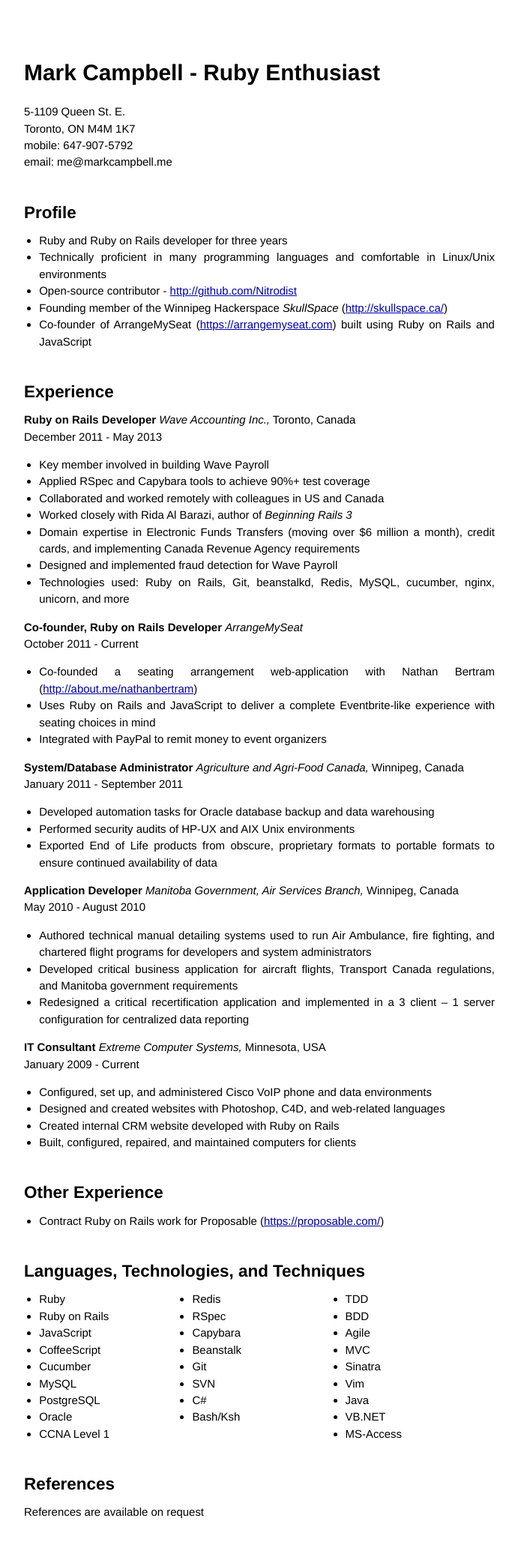
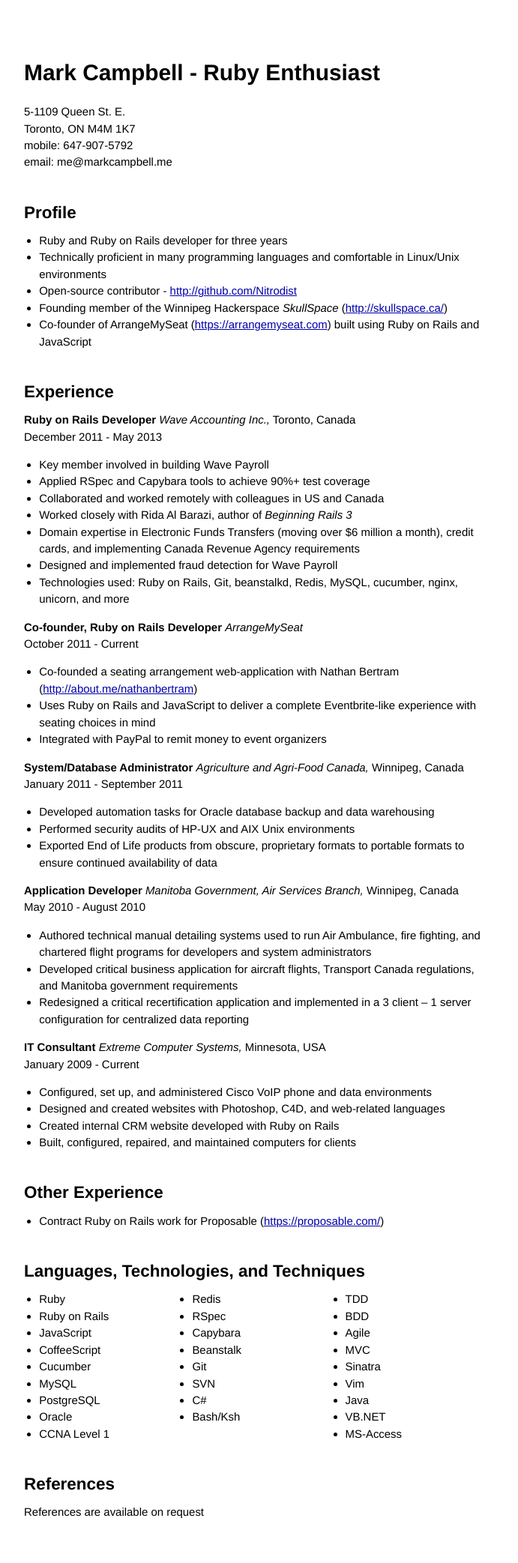
Before and after one commit to Nitrodist/markcampbell.me, a Jekyll site: the page built from resume.markdown, in a window 1280 px wide. Shown: the whole page at 75% size, without its empty margins (294-985 px from the left). Built offline with Jekyll 4.4.1, drawn with Linux system fonts in a browser that asks for light colours.

Commit message:
Update CSS for mobile

```diff
--- a/_layouts/default.html
+++ b/_layouts/default.html
@@ -4,7 +4,7 @@
         <meta charset="utf-8">
         <meta http-equiv="X-UA-Compatible" content="IE=edge,chrome=1">
         <title>{{ page.title }}</title>
-        <meta name="viewport" content="width=device-width">
+        <meta name="viewport" content="width=500">
 
         <!-- syntax highlighting CSS -->
         <link rel="stylesheet" href="/css/syntax.css">
--- a/_layouts/resume.html
+++ b/_layouts/resume.html
@@ -4,13 +4,16 @@
         <meta charset="utf-8">
         <meta http-equiv="X-UA-Compatible" content="IE=edge,chrome=1">
         <title>{{ page.title }}</title>
-        <meta name="viewport" content="width=device-width">
+        <meta name="viewport" content="width=600">
 
         <!-- syntax highlighting CSS -->
         <link rel="stylesheet" href="/css/syntax.css">
 
         <!-- Custom CSS -->
         <link rel="stylesheet" href="/css/main.css">
+
+        <!-- Resume CSS -->
+        <link rel="stylesheet" href="/css/resume.css">
 
     </head>
     <body>
--- a/css/main.css
+++ b/css/main.css
@@ -51,6 +51,7 @@
 
 ul.posts li {
   line-height: 1.75em;
+  width: 430px;
 }
 
 ul.posts span {
--- /dev/null
+++ b/css/resume.css
@@ -0,0 +1,3 @@
+.site {
+  text-align: left;
+}
--- a/index.html
+++ b/index.html
@@ -7,7 +7,7 @@
   <h1>Blog Posts</h1>
   <ul class="posts">
     {% for post in site.posts %}
-      <li><span>{{ post.date | date_to_string }}</span> &raquo; <a href="{{ post.url }}">{{ post.title }}</a></li>
+      <li><div style="display: inline-block;"><span>{{ post.date | date_to_string }}</span></div> &raquo; <div style="display: inline-block;"><a href="{{ post.url }}">{{ post.title }}</a></div></li>
     {% endfor %}
   </ul>
 </div>
```
